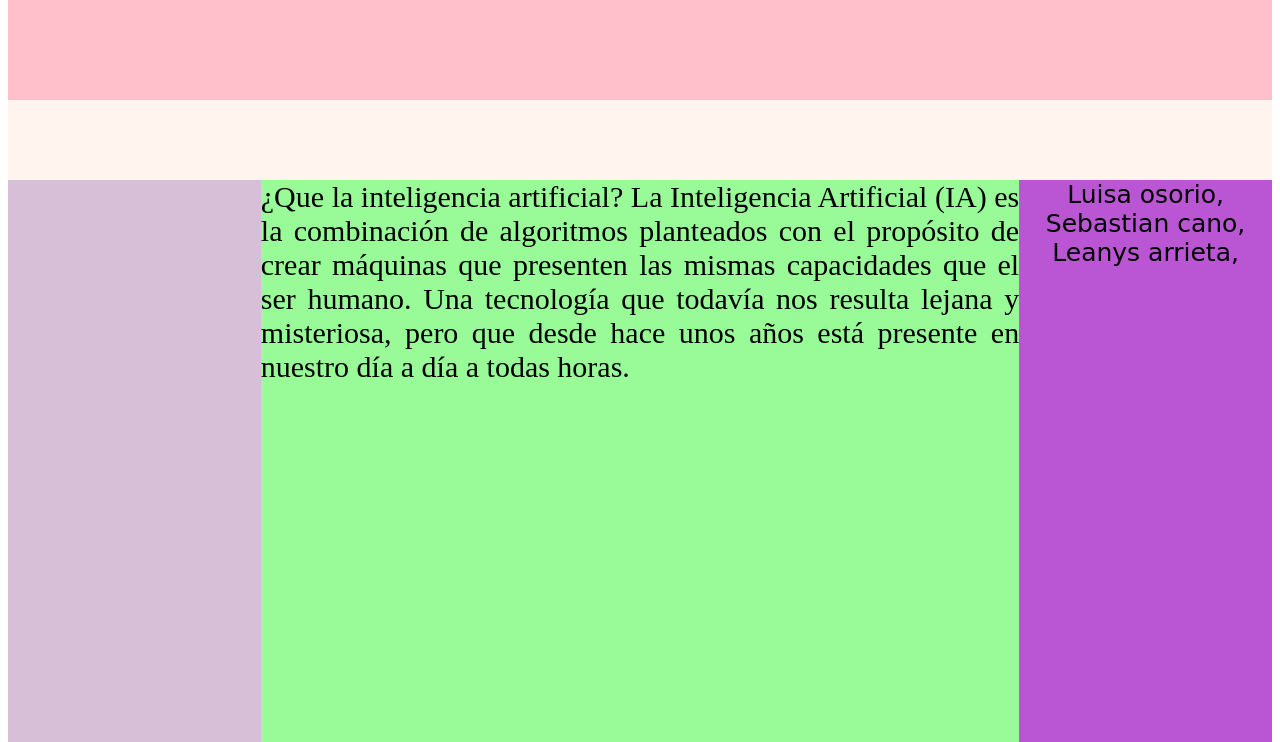
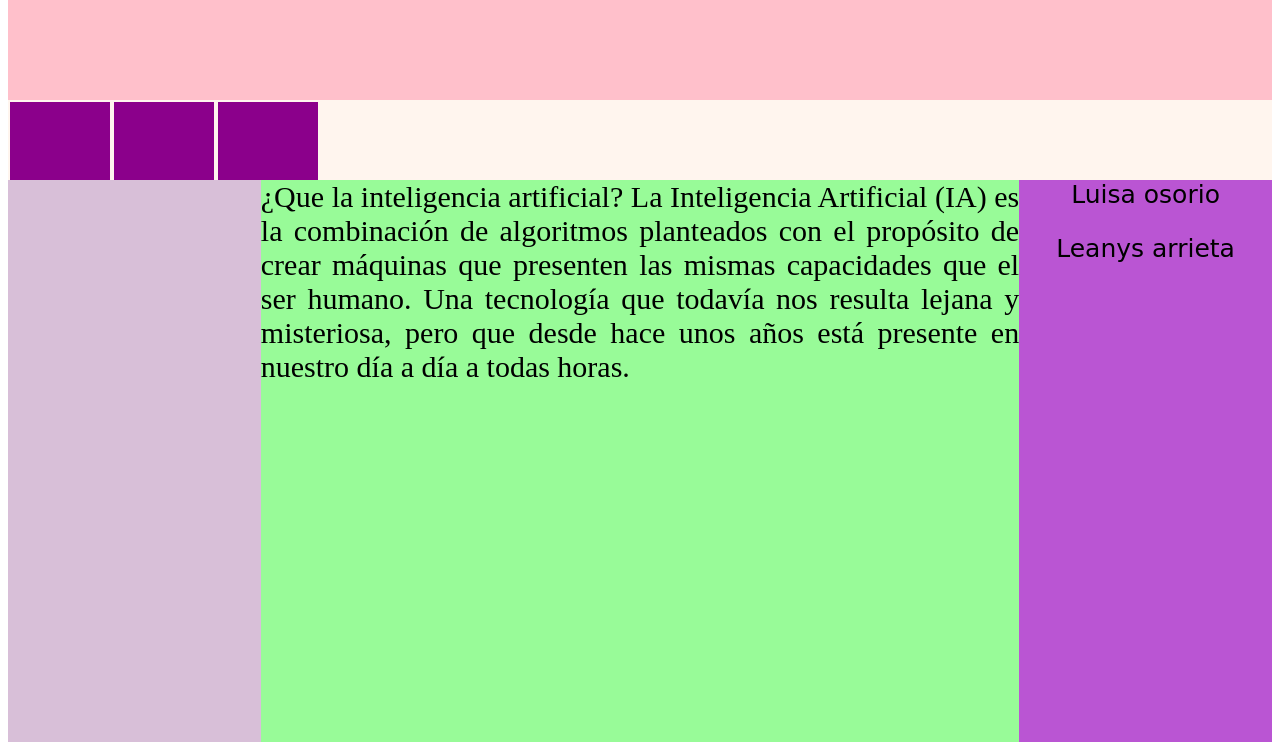
Before and after one commit to luisaosorio2008/paginaintegrada807, a plain HTML site: page index.html in a window 1280 px wide. Shown: the part 58-800 px from the top of the page. Drawn offline with Linux system fonts and the light colour scheme.

Commit message:
Actualizacion 5

```diff
--- a/index.html
+++ b/index.html
@@ -13,7 +13,16 @@
     <div  class="encabezado">
       Tecnologia E Informatica
     </div>
-    <div  class="menu"></div>
+    <div  class="menu">
+
+<div  class="Ingles"></div>
+<div  class="Matematicas"></div>
+<div  class="Biologia"></div>
+
+
+
+
+    </div>
 <div class="contenedor2">
 
 
@@ -21,10 +30,10 @@
 <div  class="centro">¿Que la inteligencia artificial?
     La Inteligencia Artificial (IA) es la combinación de algoritmos planteados con el propósito de crear máquinas que presenten las mismas capacidades que el ser humano. Una tecnología que todavía nos resulta lejana y misteriosa, pero que desde hace unos años está presente en nuestro día a día a todas horas.</div>
 <div  class="derecha">
-    Luisa osorio,
-    Sebastian cano,
-    Leanys arrieta,
-
+    Luisa osorio
+    </p>
+    Leanys arrieta
+   </p>
 
 </div>
 
--- a/temas.css
+++ b/temas.css
@@ -1,4 +1,4 @@
-.contenedor{
+ .contenedor{
     width: 100%;
     height: 1400px;
     background-color: paleturquoise;
@@ -18,6 +18,7 @@
 width: 100%;
 height: 80px;
 background-color: seashell;
+display: flex;
 }
 .contenedor2{
     width: 100%;
@@ -52,3 +53,21 @@ display:flex;
      text-align: center;
 
 }
+.Ingles{
+    width: 100px;
+    height: 78px;
+    background-color: darkmagenta;
+    margin: 2px;
+}
+.Matematicas{
+    width: 100px;
+    height: 78px;
+    background-color: darkmagenta;
+    margin: 2px;
+}
+.Biologia{
+    width: 100px;
+    height: 78px;
+    background-color: darkmagenta;
+    margin: 2px;
+}
```
